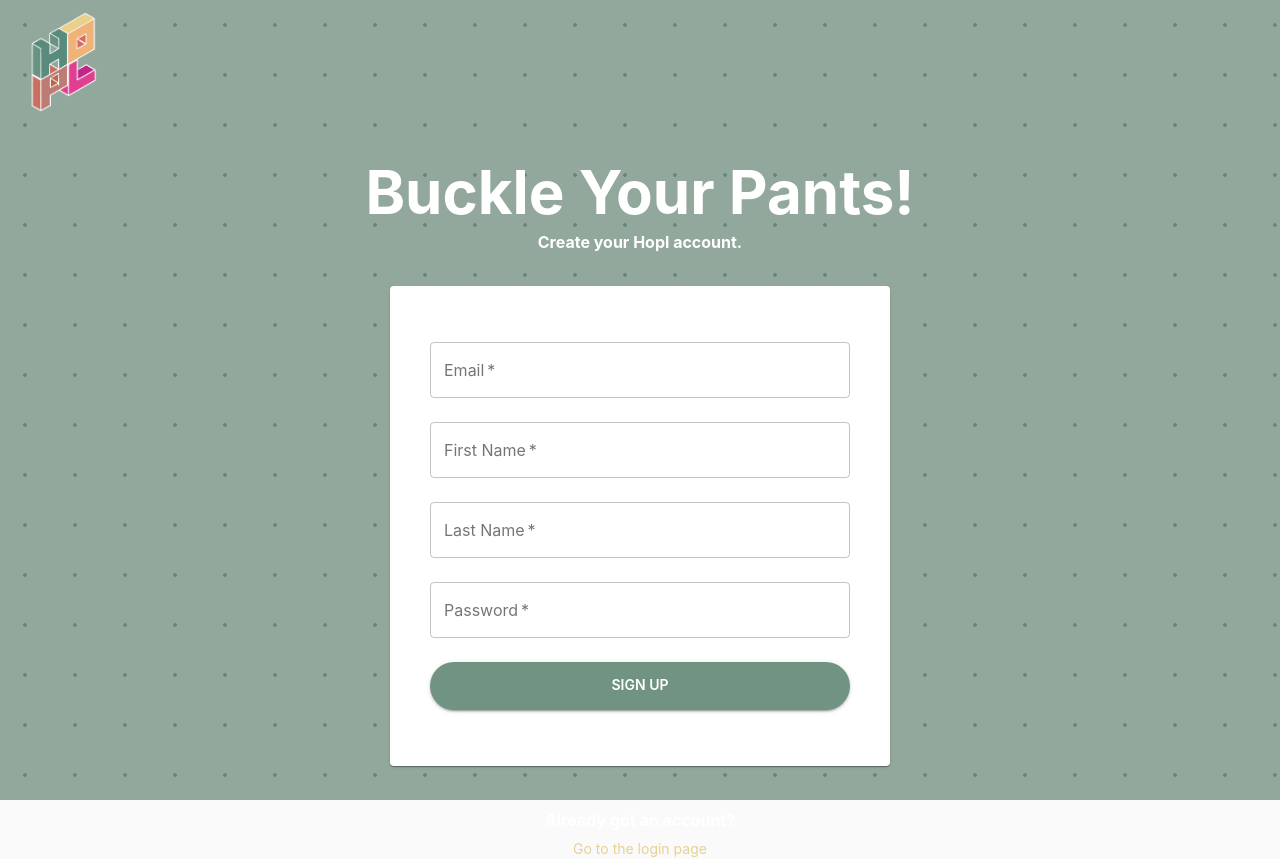
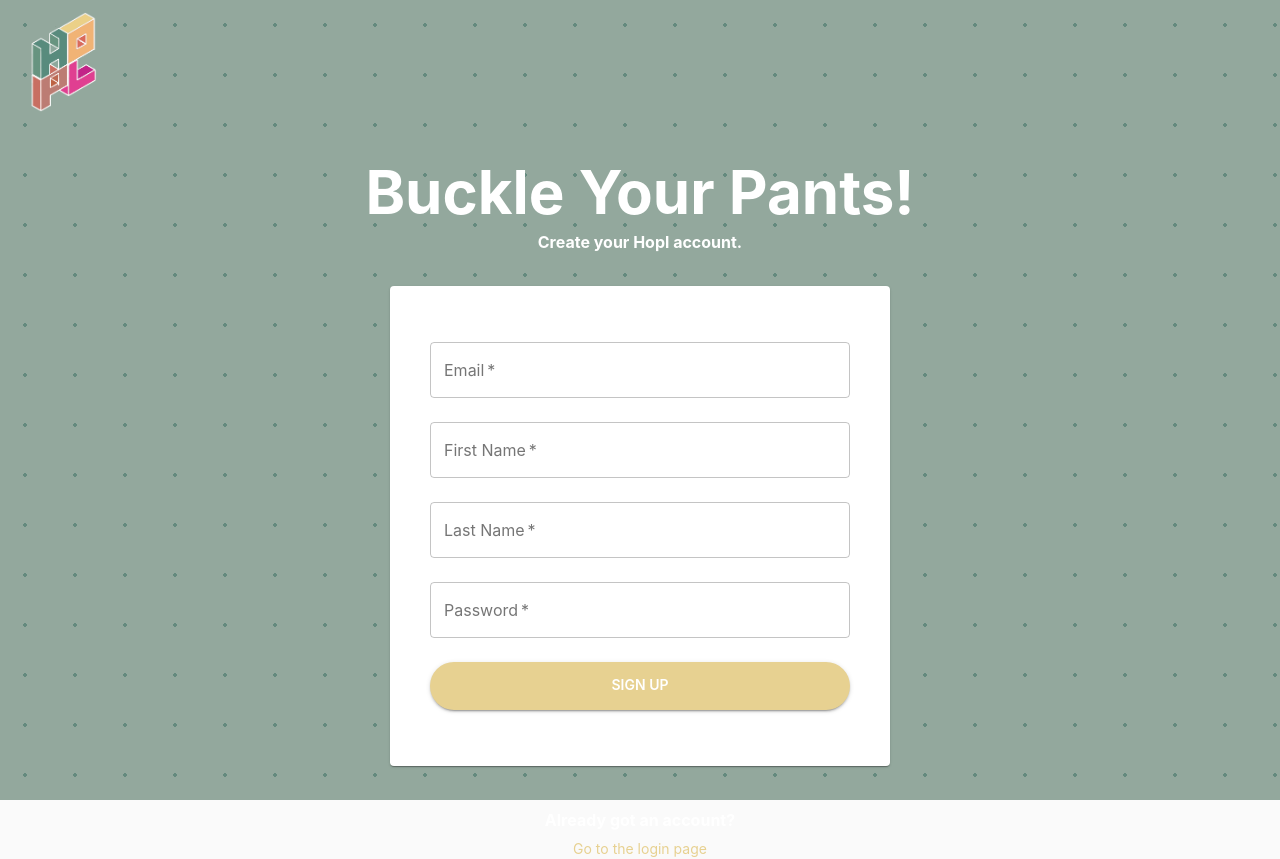
Before and after one commit to Pros0/hopl, a Next.js app in the folder app/: page /signup in a window 1280 px wide. Built offline with nearby package versions, Linux system fonts and the light colour scheme; no server answers.

Commit message:
Change sign in button color

```diff
--- a/app/components/SignUpPage/index.js
+++ b/app/components/SignUpPage/index.js
@@ -15,9 +15,8 @@
   ContentWrapper,
   Form,
   Card,
-  Button,
 } from '../common/NotLoggedIn/styles';
-import { PageWrapper, Title, Subtitle } from './styles';
+import { PageWrapper, Title, Subtitle, Button } from './styles';
 
 const SignUp = () => {
   const { formatMessage } = useIntl();
@@ -106,6 +105,7 @@
               variant="contained"
               type="submit"
               disabled={isSubmitting}
+              color="secondary"
             >
               {formatMessage(messages.signUpButton)}
             </Button>
--- a/app/components/SignUpPage/styles.js
+++ b/app/components/SignUpPage/styles.js
@@ -3,6 +3,7 @@
   PageWrapper as DefaultPageWrapper,
   Title as DefaultTitle,
   Subtitle as DefaultSubtitle,
+  Button as DefaultButton,
 } from '../common/NotLoggedIn/styles';
 
 export const PageWrapper = styled(DefaultPageWrapper)`
@@ -21,3 +22,7 @@
 export const Subtitle = styled(DefaultSubtitle)`
   color: ${({ theme }) => theme.palette.primary.contrastText};
 `;
+
+export const Button = styled(DefaultButton).attrs(() => ({
+  color: 'secondary',
+}))``;
```
